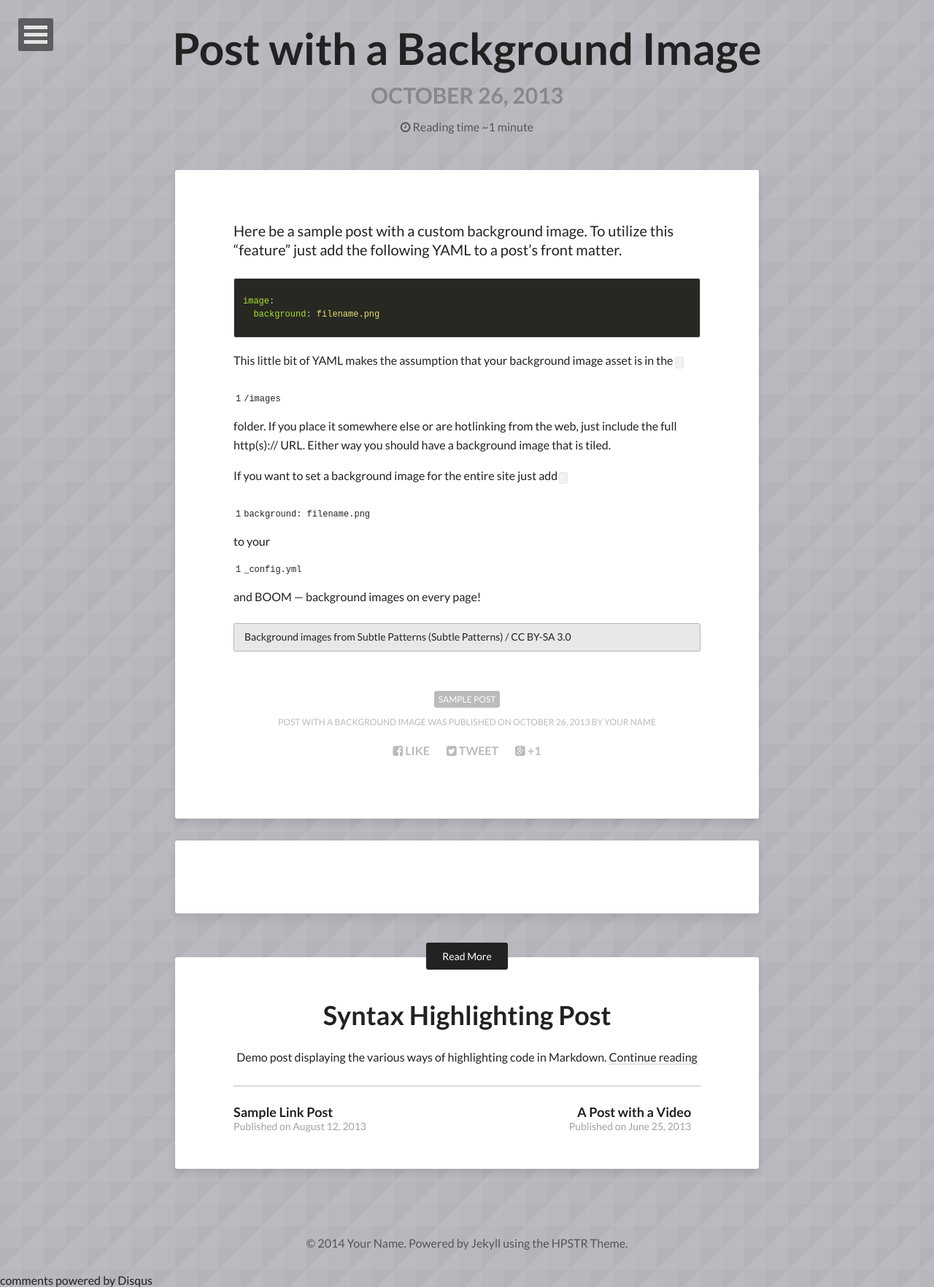
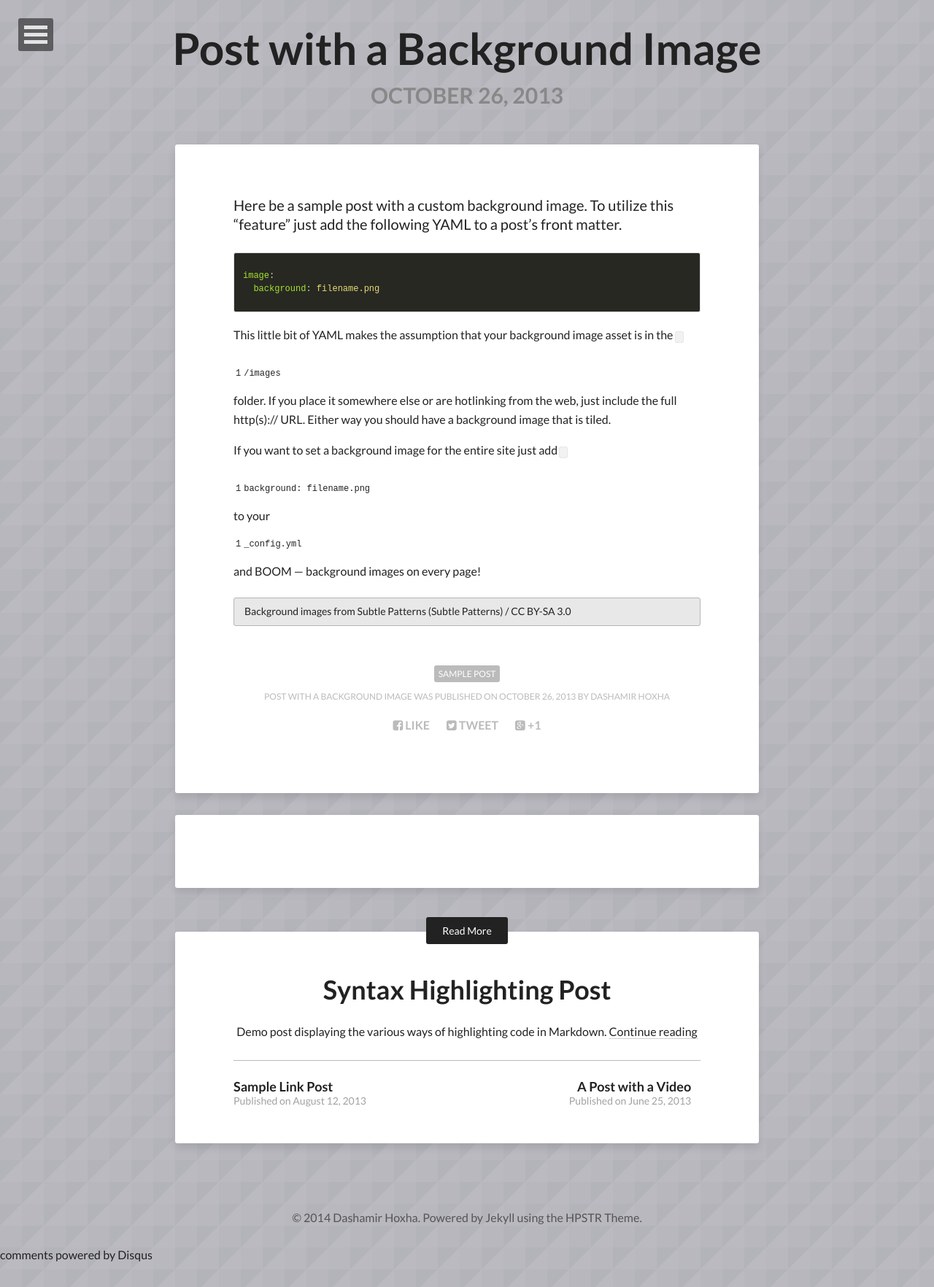
Before and after one commit to dashohoxha/dashohoxha.github.io, a Jekyll site: the page built from _posts/2013-10-26-background-image.md, in a window 1280 px wide. Shown: the whole page at 73% size. Built offline with Jekyll 4.4.1, drawn with Linux system fonts in a browser that asks for light colours; nearby versions of some CDN libraries; comment, search, counter and statistics services are not loaded; after the commit the page ends 1729 px from its top, so only the background shows below that; some of the changed lines change nothing that is shown.

Commit message:
Fixing configuration.

```diff
--- a/_config.yml
+++ b/_config.yml
@@ -1,30 +1,33 @@
-title:            Site Title
-description:      Describe your website here.
-disqus_shortname: hpstrtheme
-reading_time:     true
+title:            Dashamir Hoxha
+description:      When I do something that is not trivial and needs some
+    research, I try to summarize it and write it down, in case that
+    I will need later to do the same thing again. It may also be useful
+    for other people that could be trying to do something similar.
+disqus_shortname: dashohoxha
+reading_time:     false
 words_per_minute: 200
 # Your site's domain goes here (eg: //mmistakes.github.io, http://mademistakes.com, etc)
 # When testing locally leave blank or use http://localhost:4000
-url:
+url:              //dashohoxha.fs.al
 
 # Owner/author information
 owner:
-  name:           Your Name
-  avatar:         avatar.jpg
-  bio:            "Your bio goes here. It shouldn't be super long but a good two sentences or two should suffice."
-  email:          you@email.com
+  name:           Dashamir Hoxha
+  avatar:         dashamir.jpg
+  bio:            "Computer Engineer with experience in software engineering, web application development, linux and network configuration/administraton, etc."
+  email:          dashohoxha@gmail.com
   # Social networking links used in footer. Update and remove as you like.
-  twitter:
+  twitter:        dashohoxha
   facebook:
-  github:
-  stackexchange:
-  linkedin:
+  github:         dashohoxha
+  stackexchange:  dashohoxha
+  linkedin:       dashohoxha
   instagram:
   flickr:
   tumblr:
   # For Google Authorship https://plus.google.com/authorship
   # google plus id, include the '+', eg +mmistakes
-  google_plus:    +yourid
+  google_plus:    +DashamirHoxha
 
 # Background image to be tiled on all pages
 background:
@@ -36,7 +39,7 @@
 bing_verify:
 
 # http://en.wikipedia.org/wiki/List_of_tz_database_time_zones
-timezone:    America/New_York
+timezone:    Europe/Tirane
 future:      true
 highlighter: pygments
 markdown:    kramdown
```
Also changed, not shown: images/dashamir.jpg (added), images/dasho.jpg (added).
